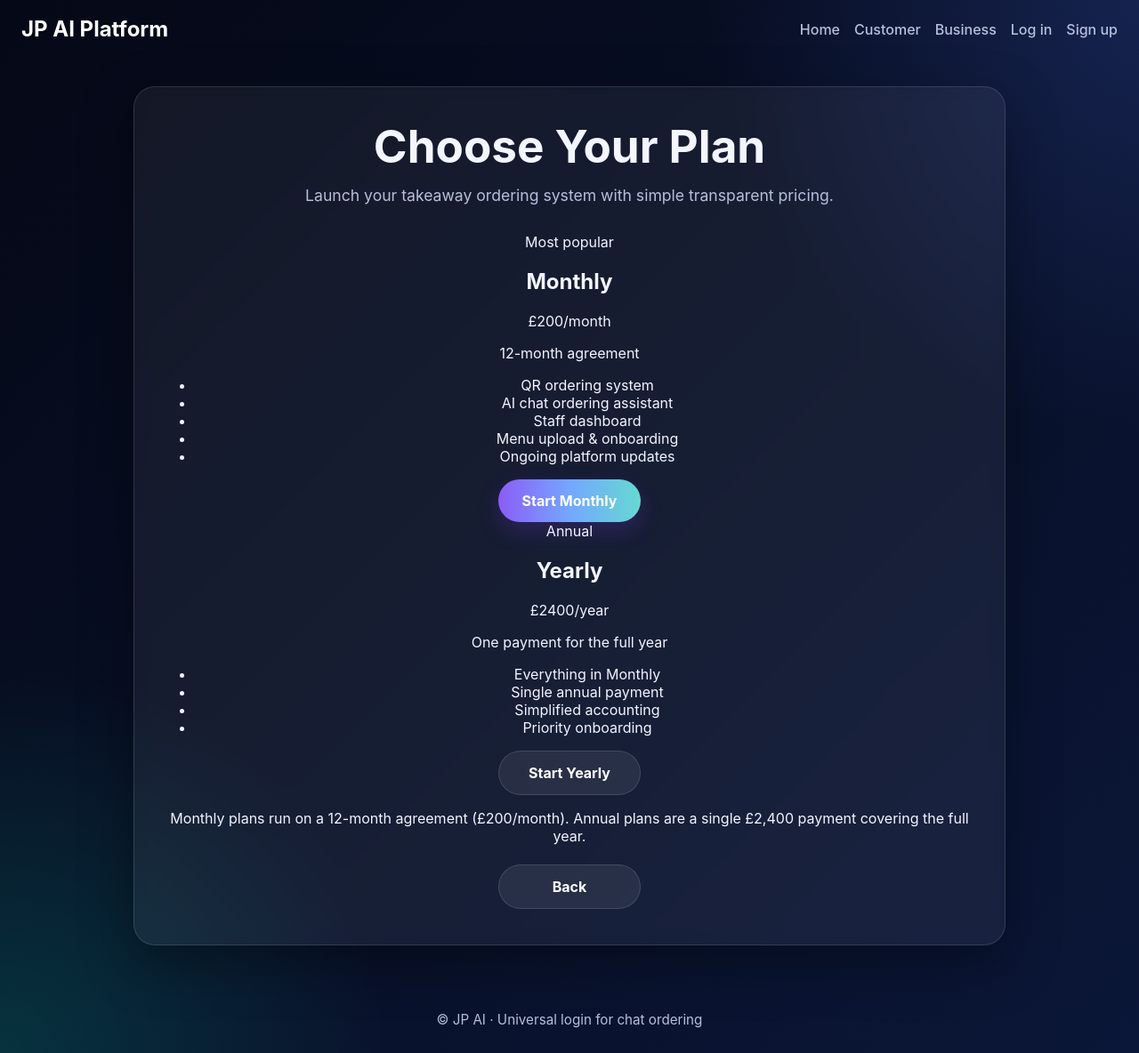
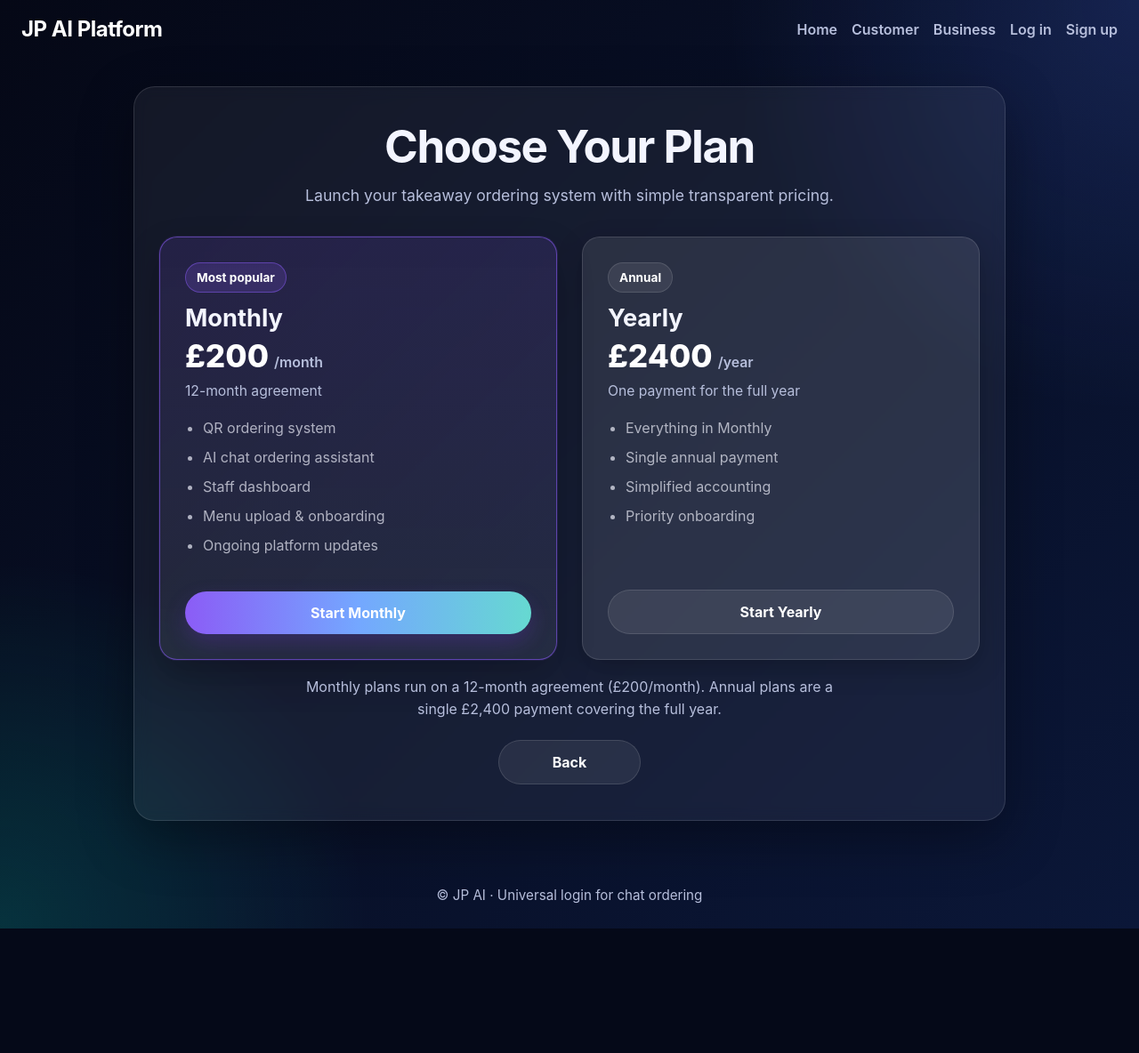
Before and after one commit to Jpbuglerlamb/OrderChat, a FastAPI app: page /business/pricing in a window 1280 px wide. Shown: the whole page at 89% size. After the commit the page ends 1044 px from the top, so only its background shows below. Run offline with FastAPI, Linux system fonts and the light colour scheme.

```diff
--- a/frontend/static/styles.css
+++ b/frontend/static/styles.css
@@ -11,6 +11,7 @@
   --muted-soft: rgba(243, 245, 255, 0.68);
 
   --primary: #8b5cf6;
+  --primary-hover: #7c3aed;
 
   --secondary: rgba(255, 255, 255, 0.08);
   --secondary-hover: rgba(255, 255, 255, 0.14);
@@ -19,9 +20,10 @@
   --accent-blue: #74a7ff;
 
   --danger: #ffb4b4;
+  --success: #63e6be;
 
-  --shadow: 0 20px 60px rgba(0,0,0,.35);
-  --shadow-soft: 0 10px 30px rgba(0,0,0,.22);
+  --shadow: 0 20px 60px rgba(0, 0, 0, 0.35);
+  --shadow-soft: 0 10px 30px rgba(0, 0, 0, 0.22);
 
   --radius-xl: 24px;
   --radius-lg: 20px;
@@ -37,18 +39,20 @@
 /* Global */
 /* -------------------------------------------------- */
 
-* { box-sizing: border-box; }
+* {
+  box-sizing: border-box;
+}
 
-html, body {
+html,
+body {
   margin: 0;
   padding: 0;
   min-height: 100%;
   font-family: Inter, system-ui, -apple-system, BlinkMacSystemFont, "Segoe UI", sans-serif;
   color: var(--text);
-
   background:
-    radial-gradient(circle at bottom left, rgba(0,255,200,.15), transparent 25%),
-    radial-gradient(circle at top right, rgba(80,120,255,.18), transparent 28%),
+    radial-gradient(circle at bottom left, rgba(0, 255, 200, 0.15), transparent 25%),
+    radial-gradient(circle at top right, rgba(80, 120, 255, 0.18), transparent 28%),
     linear-gradient(135deg, var(--bg-1), var(--bg-2));
 }
 
@@ -87,6 +96,7 @@ a:hover {
   font-size: 1.5rem;
   font-weight: 700;
   color: #fff;
+  letter-spacing: -0.02em;
 }
 
 .nav {
@@ -98,7 +108,7 @@ a:hover {
 
 .nav a {
   color: var(--muted);
-  font-weight: 500;
+  font-weight: 600;
 }
 
 .nav a:hover {
@@ -192,8 +206,9 @@ a:hover {
 
 .card h1 {
   margin: 0 0 14px;
-  font-size: clamp(2rem,4vw,3.4rem);
+  font-size: clamp(2rem, 4vw, 3.4rem);
   line-height: 1.05;
+  letter-spacing: -0.03em;
 }
 
 .subtitle {
@@ -282,19 +326,199 @@ a:hover {
   width: 100%;
   border-radius: var(--radius-md);
   border: 1px solid var(--panel-border);
-  background: rgba(255,255,255,.06);
+  background: rgba(255, 255, 255, 0.06);
   color: #fff;
   padding: 14px 16px;
   font-size: 1rem;
   outline: none;
+  transition:
+    border-color 0.2s ease,
+    background 0.2s ease,
+    box-shadow 0.2s ease;
+}
+
+.manual-form textarea {
+  resize: vertical;
+  min-height: 110px;
 }
 
 .manual-form input:focus,
 .manual-form textarea:focus,
 .manual-form select:focus {
-  border-color: rgba(139,92,246,.8);
-  box-shadow: 0 0 0 3px rgba(139,92,246,.16);
-  background: rgba(255,255,255,.08);
+  border-color: rgba(139, 92, 246, 0.8);
+  box-shadow: 0 0 0 3px rgba(139, 92, 246, 0.16);
+  background: rgba(255, 255, 255, 0.08);
+}
+
+.manual-form input::placeholder,
+.manual-form textarea::placeholder {
+  color: rgba(255, 255, 255, 0.45);
+}
+
+.manual-form input[type="file"] {
+  padding: 12px 14px;
+  cursor: pointer;
+}
+
+/* -------------------------------------------------- */
+/* QR / scanner */
+/* -------------------------------------------------- */
+
+.scanner-section {
+  margin-top: 28px;
+}
+
+.scanner-box {
+  width: 100%;
+  max-width: 360px;
+  margin: 0 auto;
+  overflow: hidden;
+  border-radius: var(--radius-lg);
+  border: 1px solid var(--panel-border);
+  background: rgba(0, 0, 0, 0.3);
+  padding: 10px;
+}
+
+.qr-preview {
+  margin: 18px auto 10px;
+  width: 100%;
+  max-width: 250px;
+  border-radius: 18px;
+  background: rgba(255, 255, 255, 0.95);
+  padding: 14px;
+  box-shadow: var(--shadow-soft);
+}
+
+.qr-preview img {
+  display: block;
+  width: 100%;
+  height: auto;
+  border-radius: 10px;
+}
+
+/* -------------------------------------------------- */
+/* Pricing */
+/* -------------------------------------------------- */
+
+.pricing-grid,
+.pricing-grid-two {
+  display: grid;
+  grid-template-columns: repeat(2, minmax(0, 1fr));
+  gap: 28px;
+  margin-top: 32px;
+  width: 100%;
+  align-items: stretch;
+}
+
+.pricing-plan {
+  padding: 28px;
+  border-radius: var(--radius-lg);
+  border: 1px solid var(--panel-border);
+  background: var(--panel-strong);
+  box-shadow: var(--shadow-soft);
+  display: flex;
+  flex-direction: column;
+  text-align: left;
+  min-height: 100%;
+}
+
+.pricing-plan h2 {
+  margin: 14px 0 10px;
+  font-size: 1.7rem;
+  line-height: 1.1;
+}
+
+.pricing-plan .price {
+  margin: 0 0 10px;
+  font-size: 2.2rem;
+  font-weight: 800;
+  line-height: 1;
+  color: #fff;
+}
+
+.price-unit {
+  font-size: 0.45em;
+  margin-left: 6px;
+  color: var(--muted);
+  font-weight: 600;
+}
+
+.pricing-plan .price-subtext {
+  margin: 0 0 18px;
+  color: var(--muted);
+  font-size: 0.98rem;
+  line-height: 1.5;
+}
+
+.pricing-plan .plan-tag {
+  display: inline-flex;
+  align-self: flex-start;
+  padding: 8px 12px;
+  border-radius: var(--radius-pill);
+  font-size: 0.85rem;
+  font-weight: 700;
+  background: rgba(255, 255, 255, 0.08);
+  color: #fff;
+  border: 1px solid var(--panel-border);
+}
+
+.pricing-plan .plan-tag.highlight {
+  background: rgba(139, 92, 246, 0.18);
+  border-color: rgba(139, 92, 246, 0.48);
+}
+
+.plan-features {
+  margin: 0 0 22px;
+  padding-left: 20px;
+  color: var(--muted-soft);
+}
+
+.plan-features li {
+  margin-bottom: 10px;
+  line-height: 1.45;
+}
+
+.pricing-plan.featured {
+  border: 1px solid rgba(139, 92, 246, 0.58);
+  background: linear-gradient(
+    180deg,
+    rgba(139, 92, 246, 0.14),
+    rgba(255, 255, 255, 0.06)
+  );
+  box-shadow:
+    0 18px 40px rgba(0, 0, 0, 0.24),
+    0 0 0 1px rgba(139, 92, 246, 0.14);
+}
+
+.plan-actions {
+  margin-top: auto;
+  padding-top: 8px;
+}
+
+.plan-actions .btn,
+.pricing-plan .plan-actions .btn {
+  width: 100%;
+}
+
+/* -------------------------------------------------- */
+/* Success / onboarding */
+/* -------------------------------------------------- */
+
+.success-card-meta {
+  margin: 16px 0 8px;
+  font-size: 1.05rem;
+  color: var(--muted);
+}
+
+.success-card-meta strong {
+  color: #fff;
+}
+
+.success-help {
+  max-width: 620px;
+  margin: 18px auto 0;
+  color: var(--muted);
+  line-height: 1.55;
 }
 
 /* -------------------------------------------------- */
```
Also changed, not shown: other parts of frontend/static/styles.css (+70 -18 lines).
